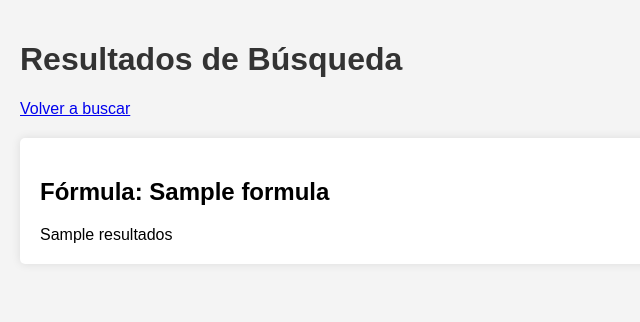
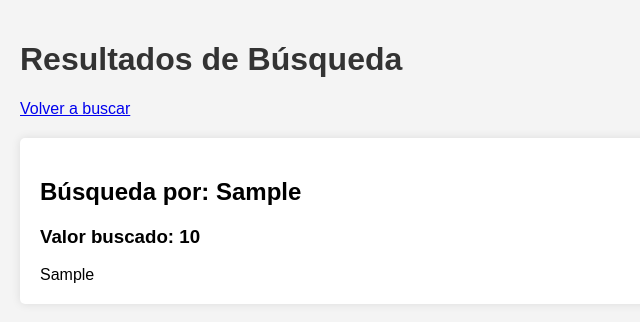
Before and after one commit to mlcganda/Prueba-1, a Flask app: template templates/resultados.html in a window 1280 px wide. Shown: the top 322 px of the page, without its empty margins (0-640 px from the left). Run offline with Flask 3, Linux system fonts and the light colour scheme; the template is opened without the code that fills it: most values are stand-ins (such as "Sample title", 1, 10 or a date in 2020).

Commit message:
Update resultados.html

```diff
--- a/templates/resultados.html
+++ b/templates/resultados.html
@@ -14,11 +14,12 @@
         <p class="error">{{ error }}</p>
     {% else %}
         <div class="resultados">
-            <h2>Fórmula: {{ formula }}</h2>
+            <h2>Búsqueda por: {{ tipo_busqueda }}</h2>
+            <h3>Valor buscado: {{ valor_busqueda }}</h3>
             {% if resultados %}
-                {{ resultados | safe }}
+                {{ resultados.to_html(classes="tabla-resultados") | safe }}
             {% else %}
-                <p class="error">Fórmula no encontrada.</p>
+                <p class="error">No se encontraron resultados.</p>
             {% endif %}
         </div>
     {% endif %}
```
